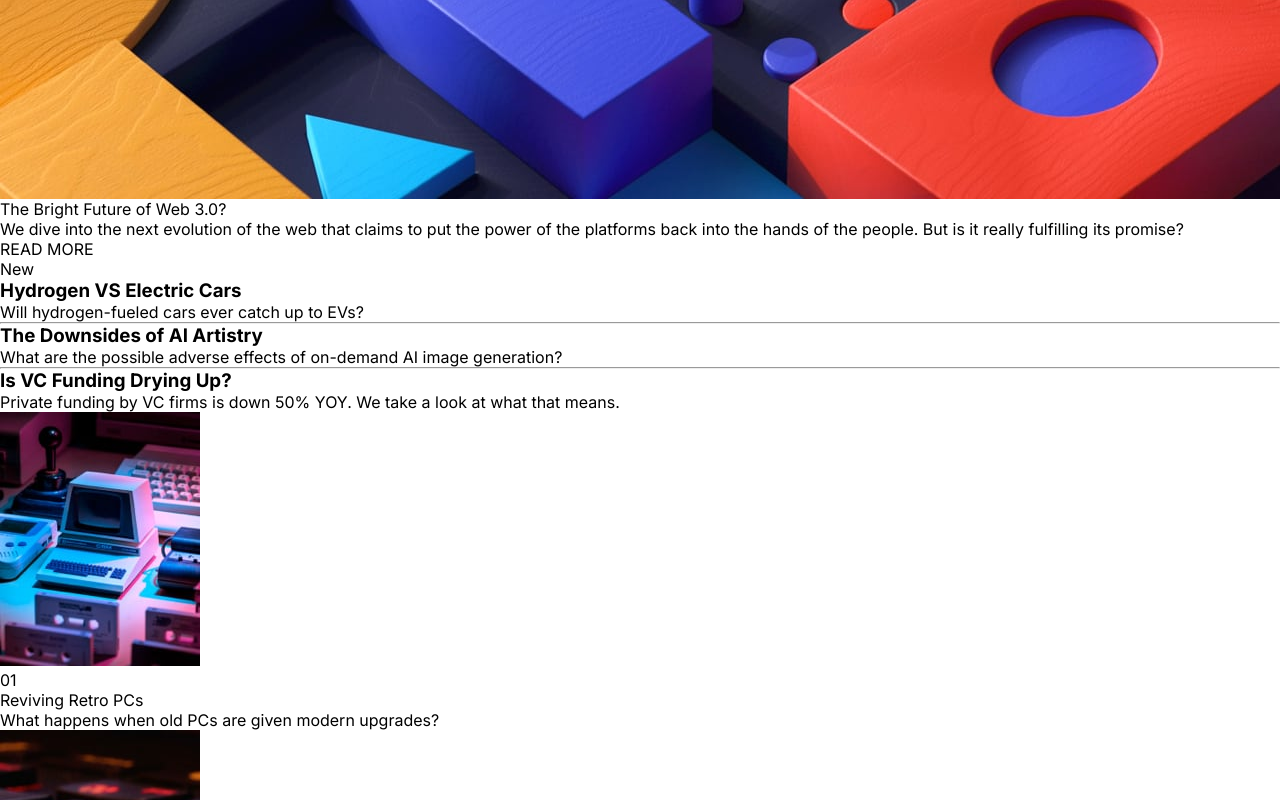
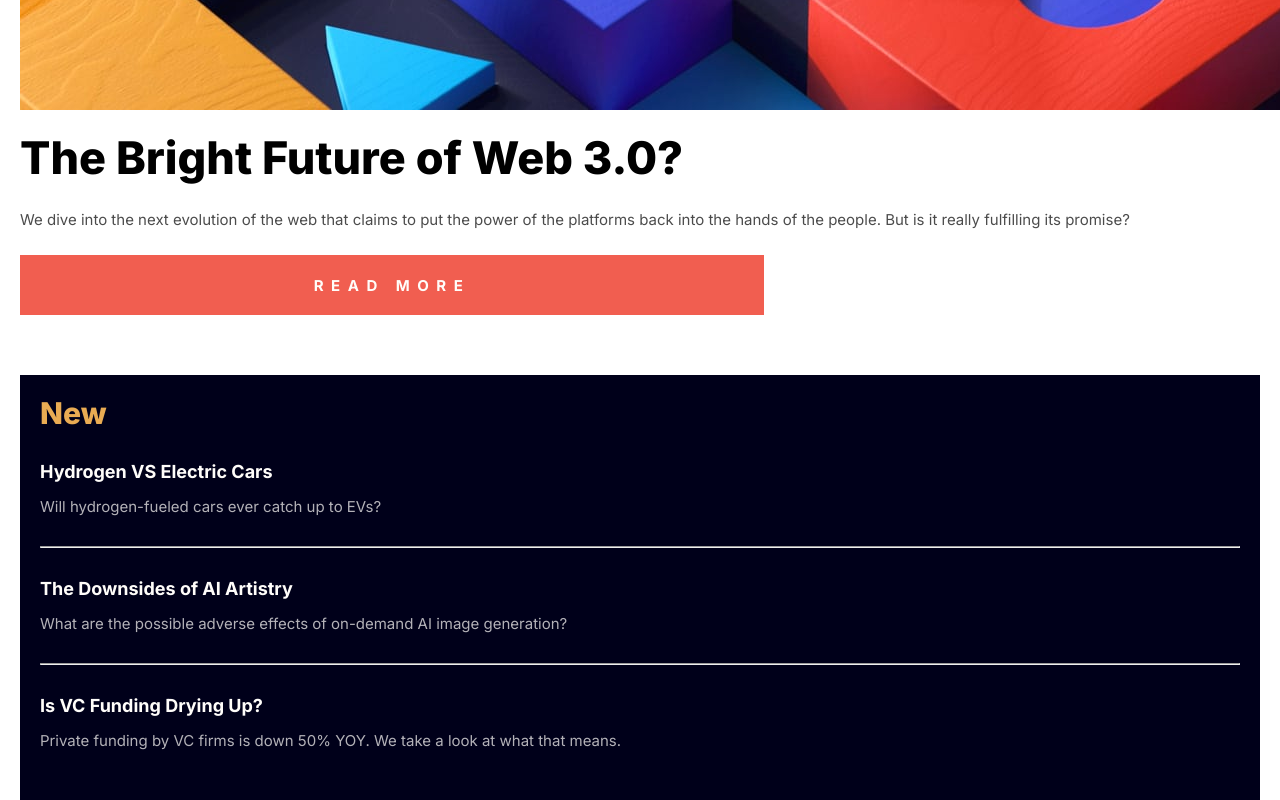
Before and after one commit to lng5143/FrontendMentor-news-homepage, a plain HTML site: page index.html in a window 1280 px wide. Shown: the part 580-1380 px from the top of the page. Drawn offline with Linux system fonts and the light colour scheme.

Commit message:
mobile design

```diff
--- a/index.html
+++ b/index.html
@@ -15,9 +15,11 @@
 </head>
 <body>
   <div id="overlay"></div>
-
+  <div id="container">
     <div id="nav-bar">
       <img id="logo" src="assets/images/logo.svg">
+      <div id="empty-div"></div>
+      <img id="icon-menu" src="assets/images/icon-menu.svg">
       <div id="nav-elements">
         <img id="icon-menu-close" src="assets/images/icon-menu-close.svg">
         <div class="nav-element">Home</div>
@@ -25,6 +27,7 @@
         <div class="nav-element">Popular</div>
         <div class="nav-element">Trending</div>
         <div class="nav-element">Categories</div>
+      </div>
     </div>
 
       <div id="main-image">
@@ -41,28 +44,28 @@
       </div>
 
       <div id="new-section">
-      <p>New</p>
+        <p id="new">New</p>
         <div id="new-1">
-        <h3>Hydrogen VS Electric Cars</h3>
-        <p>Will hydrogen-fueled cars ever catch up to EVs?</p>
+          <h3 class="new-title">Hydrogen VS Electric Cars</h3>
+          <p class="new-subtitle">Will hydrogen-fueled cars ever catch up to EVs?</p>
         </div>
 
         <hr>
 
         <div id="new-2">
-        <h3>The Downsides of AI Artistry</h3>
-        <p>What are the possible adverse effects of on-demand AI image generation?</p>
+          <h3 class="new-title">The Downsides of AI Artistry</h3>
+          <p class="new-subtitle">What are the possible adverse effects of on-demand AI image generation?</p>
         </div>
 
         <hr>
 
         <div id="new-1">
-        <h3>Is VC Funding Drying Up?</h3>
-        <p>Private funding by VC firms is down 50% YOY. We take a look at what that means.</p>
+          <h3 class="new-title">Is VC Funding Drying Up?</h3>
+          <p class="new-subtitle">Private funding by VC firms is down 50% YOY. We take a look at what that means.</p>
         </div>
       </div>
 
-    <div id="article-1">
+      <div class="article" id="article-1">
         <img class="article-image" src="assets/images/image-retro-pcs.jpg">
         <div class="article-content">
           <p class="article-number">01</p>
@@ -71,22 +74,23 @@
         </div>
       </div>
 
-    <div id="article-2">
+      <div class="article" id="article-2">
         <img class="article-image" src="assets/images/image-top-laptops.jpg">
         <div class="article-content">
           <p class="article-number">02</p>
           <p class="article-title">Top 10 Laptops of 2022</p>
           <p class="article-subtitle">Our best picks for various needs and budgets.</p>
         </div>
+      </div>
 
-    <div id="article-3">
+      <div class="article" id="article-3">
         <img class="article-image" src="assets/images/image-gaming-growth.jpg">
         <div class="article-content">
-        <p class="article-number">01</p>
+          <p class="article-number">03</p>
           <p class="article-title">The Growth of Gaming</p>
           <p class="article-subtitle">How the pandemic has sparked fresh opportunities.</p>
       </div>
-
+    </div>
   </div>
 </body>
 <script src="script.js"></script>
--- a/style.css
+++ b/style.css
@@ -3,13 +3,176 @@
     padding: 0px;
     font-family: 'Inter';
     box-sizing: border-box;
+    font-size: 15px;
+}
+
+body {
+    position: relative;
+}
+
+#overlay {
+    display: none;
+    background-color: black;
+    opacity: 50%;
+    width: 100%;
+    height: 100%;
+    position: absolute;
+    z-index: 1;
+}
+
+#container {
+    padding: 20px;
+}
+
+#nav-bar {
+    position: relative;
+    display: flex;
+    margin-bottom: 30px;
+    align-items: center;
+}
+
+#logo {
+
+}
+
+#icon-menu {
+    height: 20px;
+}
+
+#empty-div {
+    flex-grow: 1;
+}
+
+#nav-elements {
+    display: none;
+    position: absolute;
+    background-color: white;
+    width: 60%;
+    height: 100%;
+    padding: 20px;
+    top: -20px;
+    right: -20px;
+    z-index: 2;
+    flex-direction: column;
+}
+
+#icon-menu-close {
+    align-self: flex-end;
+    margin-bottom: 100px;
+}
+
+.nav-element {
+    font-size: 1.2rem;
+    margin-bottom: 30px;
+}
+
+#main-image {
+    margin-bottom: 20px;
 }
 
 #main-image-desktop {
     display: none;
 }
 
+#main-image-mobile {
+    width: 100%;
+}
+
+#title {
+    font-size: 3rem;
+    font-weight: 800;
+    margin-bottom: 20px;
+}
+
+#subtitle {
+    opacity: 70%;
+    line-height: 2rem;
+    margin-bottom: 20px;
+}
+
+#read-more {
+    color: hsl(36, 100%, 99%);
+    background-color: hsl(5, 85%, 63%);
+    width: 60%;
+    height: 4rem;
+    font-weight: 700;
+    letter-spacing: 0.5rem;
+    display: flex;
+    align-items: center;
+    justify-content: center;
+    margin-bottom: 60px;
+}
+
+#new-section {
+    background-color: hsl(240, 100%, 5%);
+    padding: 20px;
+    margin-bottom: 60px;
+}
+
+#new {
+    font-size: 2rem;
+    font-weight: 800;
+    color: hsl(35, 77%, 62%);
+    margin-bottom: 30px;
+}
+
+.new-title {
+    font-size: 1.2rem;
+    color: hsl(36, 100%, 99%);
+    margin-bottom: 15px
+}
+
+.new-subtitle {
+    color: hsl(36, 100%, 99%);
+    opacity: 70%;
+    margin-bottom: 30px;
+}
+
+hr {
+    margin-bottom: 30px;
+}
+
+.article {
+    display: flex;
+    margin-bottom: 30px;
+}
+
+.article-image {
+    /* flex-basis: 1fr; */
+    width: 35%;
+}
+
+.article-content {
+    /* flex-basis: 2fr; */
+    width: 65%;
+    padding-left: 20px;
+}
+
+.article-number {
+    font-size: 2rem;
+    font-weight: 700;
+    color: hsl(236, 13%, 42%);
+    opacity: 70%;
+    margin-bottom: 10px;
+}
+
+.article-title {
+    font-weight: 700;
+    font-size: 1.2rem;
+    color: hsl(240, 100%, 5%);
+    margin-bottom: 10px;
+}
+
+.article-subtitle {
+    opacity: 70%;
+}
+
 @media all and (min-width: 565px) {
+    * {
+        margin: 0px;
+        padding: 0px;
+    }
+
     #main-image-mobile {
         display: none;
     }
```
Lines whose indentation alone changed are shown as unchanged.
